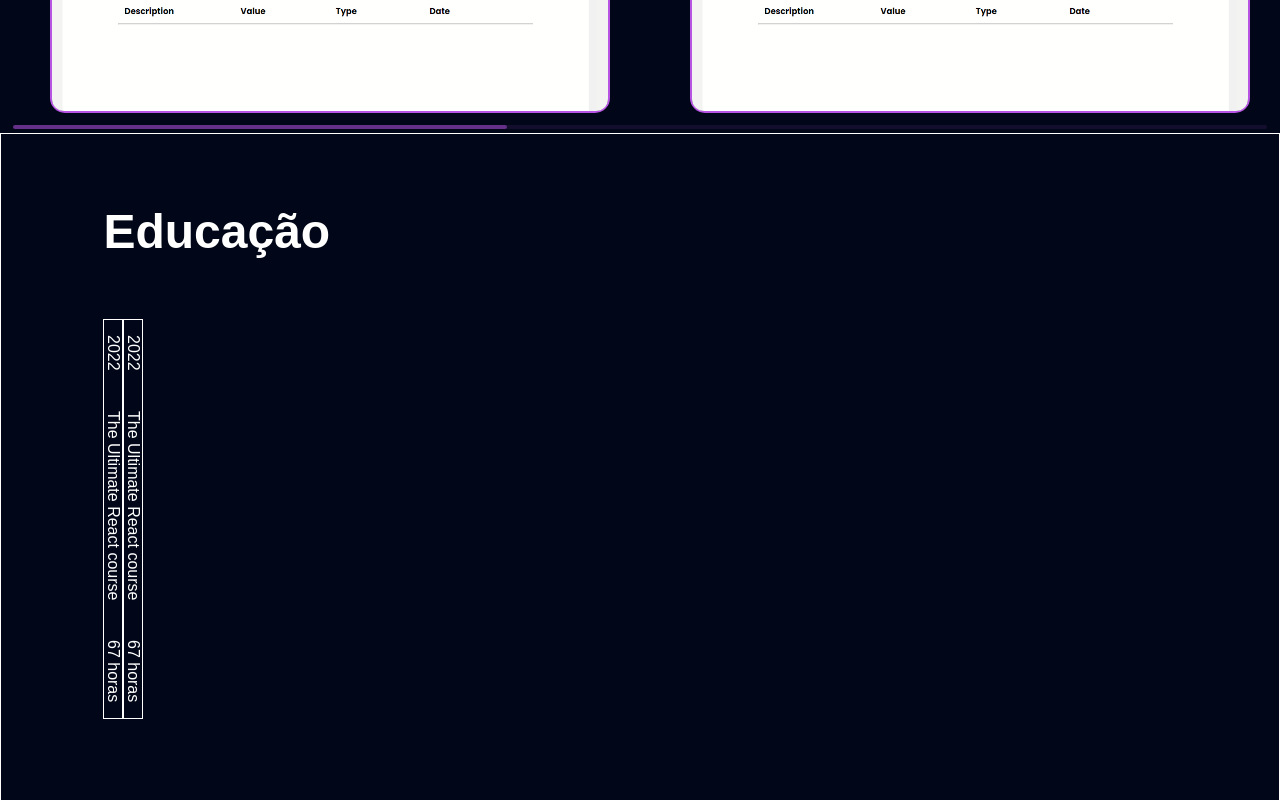
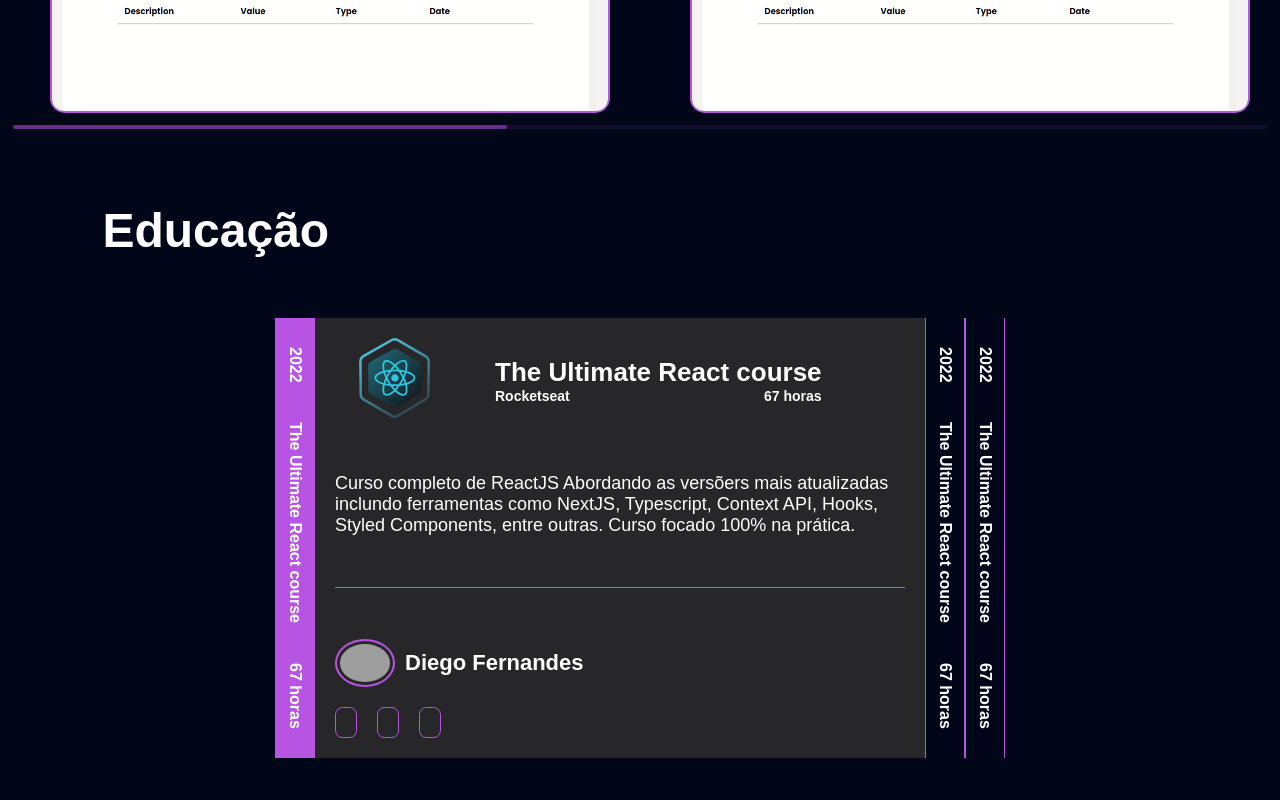
Before and after one commit to flavioporfirio/portfolio, a React (Create React App) app: page / in a window 1280 px wide. Shown: the part 1300-2100 px from the top of the page. Built offline with nearby package versions, Linux system fonts and the light colour scheme; grey boxes are pictures that could not be loaded; the HTML template or start-up script is replaced by a standard one.

Commit message:
style: styling Formations component

```diff
--- a/src/components/App.css
+++ b/src/components/App.css
@@ -568,13 +568,41 @@
   flex-direction: column;
 
   min-height: 100vh;
-
-  border: 1px solid #fff;
 }
 
 #formations h1 {
   font-size: 4.8rem;
   padding-bottom: 6rem;
+}
+
+.formation-container {
+  display: flex;
+  justify-content: center;
+
+  width: 100%;
+}
+
+.formation {
+  display: flex;
+
+  width: 4rem;
+  height: 44rem;
+
+  overflow: hidden;
+  white-space: nowrap;
+
+  transition: width 1s ease-in-out;
+
+  background-color: #27272a;
+}
+
+.formation.active {
+  width: 65rem;
+}
+
+.header:hover,
+.formation.active .header {
+  background-color: #b854e4;
 }
 
 .header {
@@ -583,30 +611,22 @@
 
   gap: 40px;
 
+  font-weight: 700;
+
   writing-mode: vertical-lr;
 
-  border: 1px solid #fff;
+  border-left: 1px solid #b854e4;
+  border-right: 1px solid #b854e4;
+
+  background-color: #010718;
+
+  padding: 1rem;
+
+  cursor: pointer;
 }
 
-.formation {
-  display: flex;
-
-  width: 2rem;
-  height: 40rem;
-
-  overflow: hidden;
-  white-space: nowrap;
-}
-
-.formation.active {
-  width: 50rem;
-
-  transition: width 1s ease-in-out;
-}
-
-.formation-header,
-.formation-container {
-  display: flex;
+.header p {
+  font-size: 1.6rem;
 }
 
 .formation-body {
@@ -619,6 +639,75 @@
   padding: 2rem;
 }
 
+.formation-body header {
+  display: flex;
+  align-items: center;
+  gap: 60px;
+
+  padding-inline: 2rem;
+}
+
+header .course-title h3 {
+  font-size: 2.6rem;
+}
+
+.company-info {
+  display: flex;
+  justify-content: space-between;
+}
+
+.company-info p {
+  font-weight: 700;
+  font-size: 1.4rem;
+}
+
+.formation-body .description {
+  font-size: 1.8rem;
+}
+
 .formation-body hr {
   border-top: 1px solid #b854e4;
 }
+
+.teacher-info {
+  display: flex;
+  align-items: center;
+  gap: 10px;
+}
+
+.teacher-info img {
+  width: 6rem;
+  height: auto;
+
+  border-radius: 50%;
+
+  padding: 0.3rem;
+
+  border: 2px solid #b854e4;
+}
+
+.teacher-info h2 {
+  font-size: 2.2rem;
+}
+
+.teacher-contact {
+  display: flex;
+  gap: 20px;
+  padding-top: 2rem;
+}
+
+.teacher-contact a {
+  border: 1px solid #b854e4;
+  border-radius: 0.75rem;
+}
+
+.teacher-contact a ion-icon {
+  font-size: 2.5rem;
+  padding: 1rem;
+}
+
+.teacher-contact a:hover {
+  background-color: #b854e4;
+  transform: scale(1.1);
+  transition: transform 0.5s;
+}
--- a/src/components/Formation/formationList.js
+++ b/src/components/Formation/formationList.js
@@ -4,24 +4,40 @@
   {
     id: uuidv4(),
     year: 2022,
+    courseTech: "./imgs/formations/react-js.svg",
     courseName: "The Ultimate React course",
     duration: 67,
     companyName: "Rocketseat",
     description:
-      "  Lorem ipsum dolor sit amet consectetur adipisicing elit. Ipsa, exeum! Aliquid consequuntur, natus nesciunt eos, eum ratione assumendaaperiam molestias facilis cumque earum quia? Tenetur consequatur libero numquam dolore?",
-    teacherProfileImg: "",
+      "Curso completo de ReactJS Abordando as versõers mais atualizadas inclundo ferramentas como NextJS, Typescript, Context API, Hooks, Styled Components, entre outras. Curso focado 100% na prática.",
+    teacherProfileImg: "https://avatars.githubusercontent.com/u/2254731?v=4",
+    teacher: "Diego Fernandes",
+    github: "https://github.com/diego3g",
+    linkedIn: "https://www.linkedin.com/in/diego-schell-fernandes/",
+  },
+  {
+    id: uuidv4(),
+    year: 2022,
+    courseTech: "./imgs/formations/react-js.svg",
+    courseName: "The Ultimate React course",
+    duration: 67,
+    companyName: "Rocketseat",
+    description:
+      "Lorem ipsum dolor sit amet consectetur adipisicing elit. Ipsa, exeum! Aliquid consequuntur, natus nesciunt eos, eum ratione assumendaaperiam molestias facilis cumque earum quia? Tenetur consequatur libero numquam dolore?",
+    teacherProfileImg: "https://avatars.githubusercontent.com/u/2254731?v=4",
     teacher: "Diego Fernandes",
     github: "https://github.com/diego3g",
     linkedIn: "https://www.linkedin.com/in/diego-schell-fernandes/",
   },
   {
     year: 2022,
+    courseTech: "./imgs/formations/react-js.svg",
     courseName: "The Ultimate React course",
     duration: 67,
     companyName: "Rocketseat",
     description:
       "  Lorem ipsum dolor sit amet consectetur adipisicing elit. Ipsa, exeum! Aliquid consequuntur, natus nesciunt eos, eum ratione assumendaaperiam molestias facilis cumque earum quia? Tenetur consequatur libero numquam dolore?",
-    teacherProfileImg: "",
+    teacherProfileImg: "https://avatars.githubusercontent.com/u/2254731?v=4",
     teacher: "Diego Fernandes",
     github: "https://github.com/diego3g",
     linkedIn: "https://www.linkedin.com/in/diego-schell-fernandes/",
--- a/src/components/Formations.js
+++ b/src/components/Formations.js
@@ -3,7 +3,9 @@
 import { formationList } from "./Formation/formationList";
 
 export default function Formations() {
-  const [selectedFormation, setSelectedFormation] = useState(null);
+  const [selectedFormation, setSelectedFormation] = useState(
+    formationList[0].id
+  );
 
   function handleSelectedFormation(id) {
     setSelectedFormation(selectedFormation !== id ? id : null);
@@ -48,7 +50,10 @@
         <div className={"formation-body"}>
           <header>
             <div className="course-logo">
-              <img src="" alt="" />
+              <img
+                src={formation.courseTech}
+                alt={`${formation.courseName} learned tech`}
+              />
             </div>
             <div className="course-title">
               <h3>{formation.courseName}</h3>
@@ -58,10 +63,10 @@
               </div>
             </div>
           </header>
-          <p>{formation.description}</p>
+          <p className="description">{formation.description}</p>
           <hr />
-          <div className="teacher-info">
-            <div>
+          <div className="teacher-container">
+            <div className="teacher-info">
               <img
                 src={formation?.teacherProfileImg}
                 alt={`${formation.teacher} profile pic`}
@@ -70,13 +75,13 @@
             </div>
             <div className="teacher-contact">
               <a target="_blank" href={formation.github} rel="noreferrer">
-                <img src="./imgs/skills/react.svg" alt="" />
+                <ion-icon name="logo-github"></ion-icon>
               </a>
               <a target="_blank" href={formation.linkedIn} rel="noreferrer">
-                <img src="./imgs/skills/react.svg" alt="" />
+                <ion-icon name="logo-linkedin"></ion-icon>
               </a>
               <a target="_blank" href={formation.github} rel="noreferrer">
-                <img src="./imgs/skills/react.svg" alt="" />
+                <ion-icon name="globe-outline"></ion-icon>
               </a>
             </div>
           </div>
```
Also changed, not shown: public/imgs/formations/js.svg (added), public/imgs/formations/react-js.svg (added).
